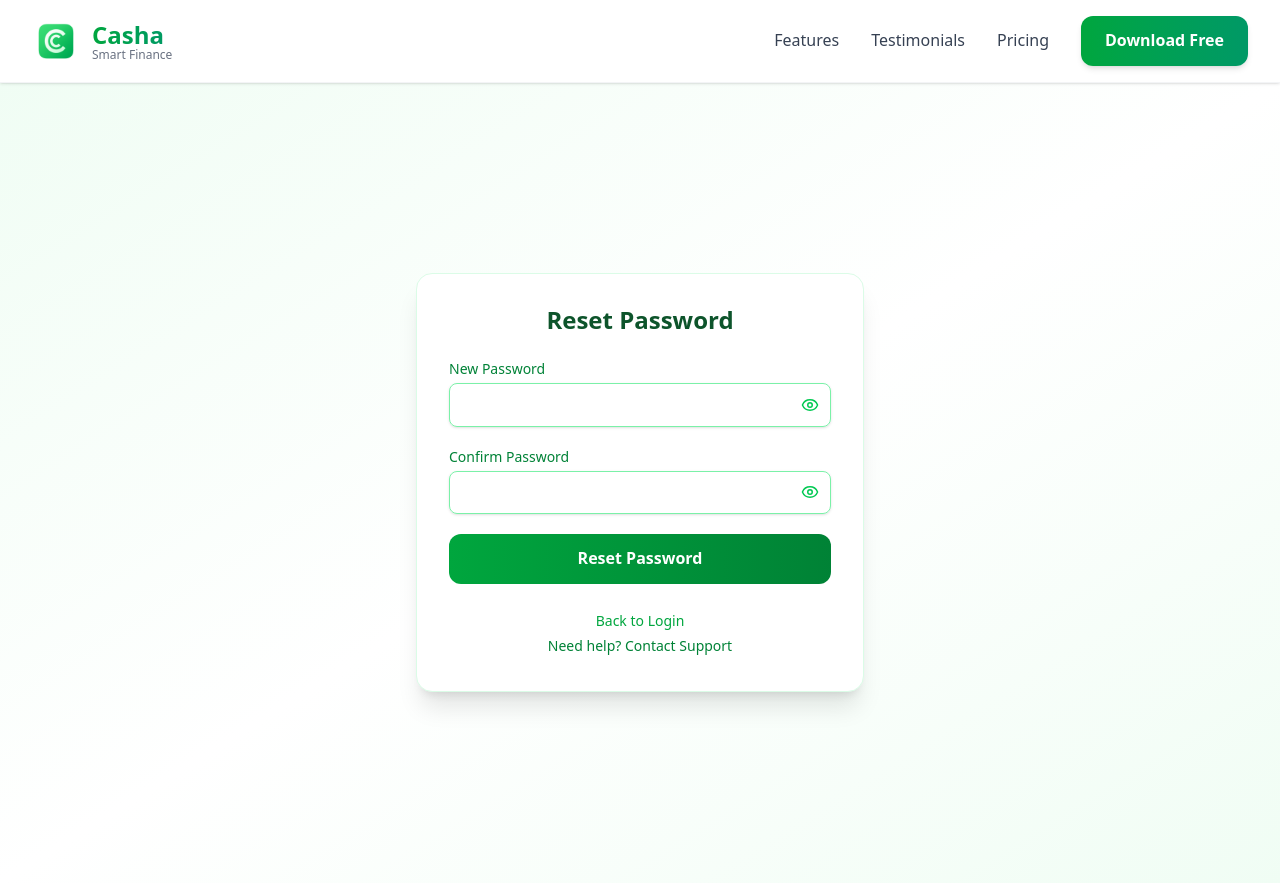
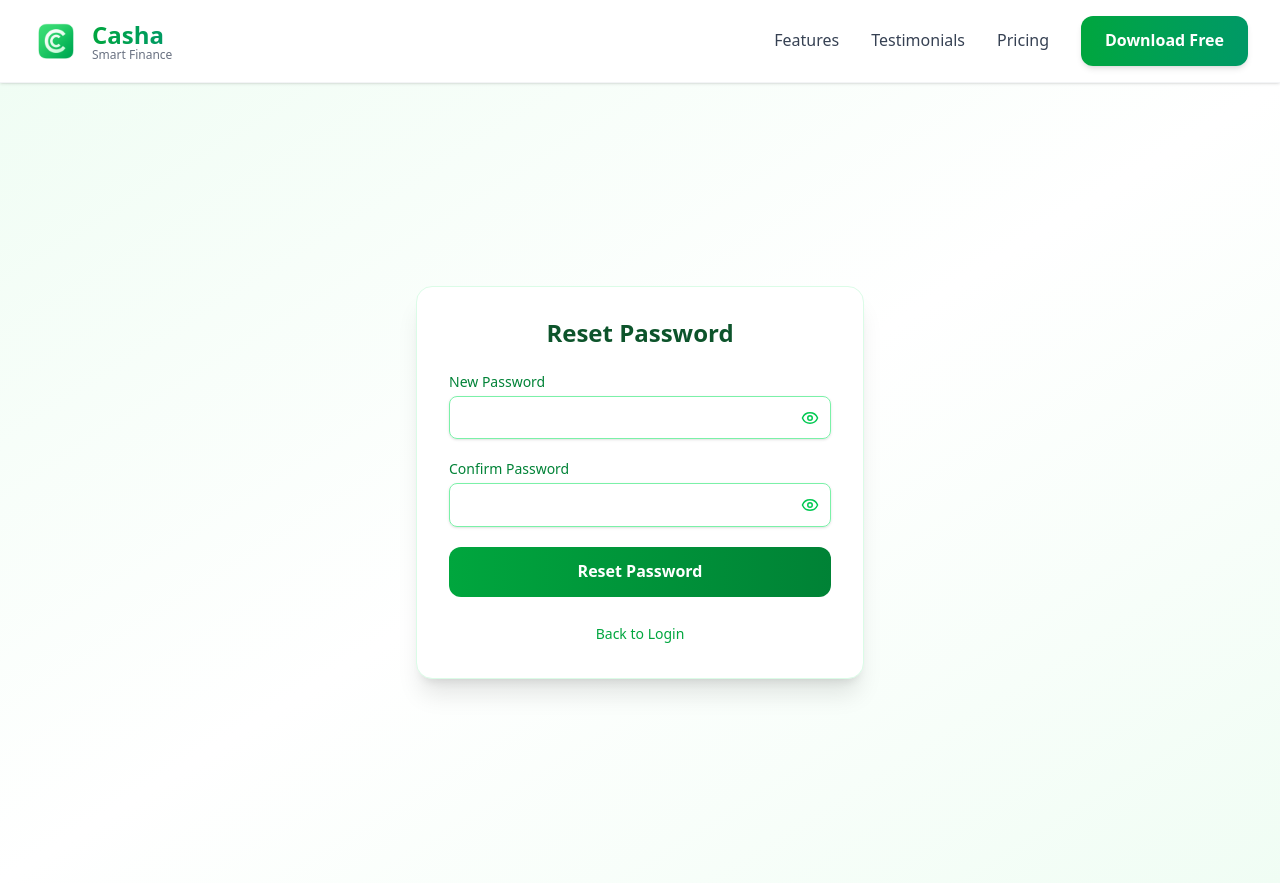
Before and after one commit to ariesdwi/casha-website, a Next.js app: page /auth/reset-password in a window 1280 px wide. Built offline with nearby package versions, Linux system fonts and the light colour scheme.

Commit message:
Update icon

```diff
--- a/src/app/auth/reset-password/page.tsx
+++ b/src/app/auth/reset-password/page.tsx
@@ -145,12 +145,12 @@ function ResetPasswordForm() {
           Back to Login
         </Link>
         <div>
-          <Link
+          {/* <Link
             href="/support"
             className="text-green-700 hover:text-green-900 text-sm transition-colors"
           >
             Need help? Contact Support
-          </Link>
+          </Link> */}
         </div>
       </div>
     </div>
```
Also changed, not shown: src/app/layout.tsx (+0 -40 lines), 1 other file (tests, documents, lock files or other folders).
